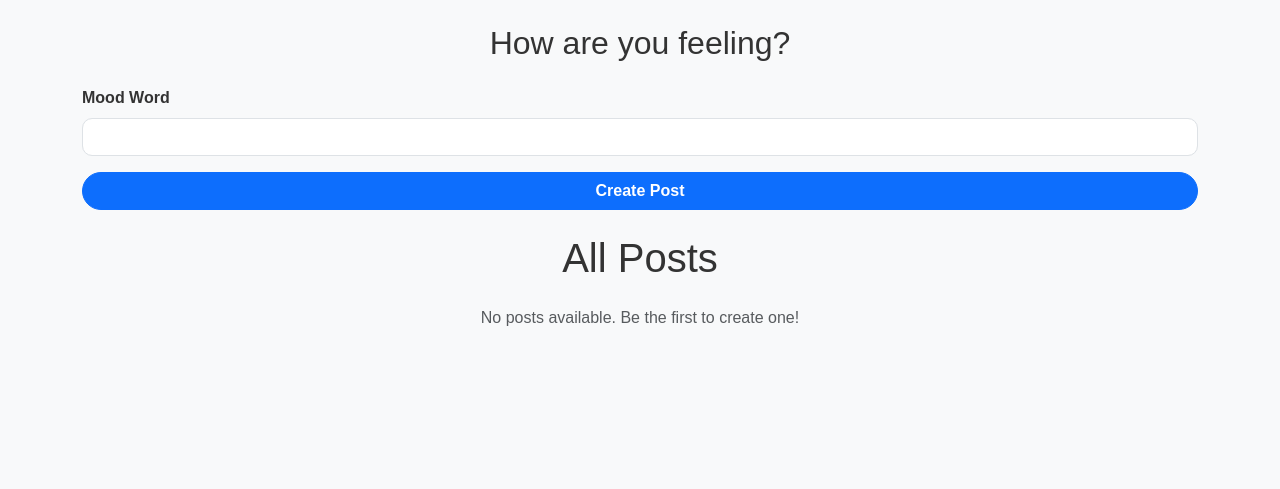
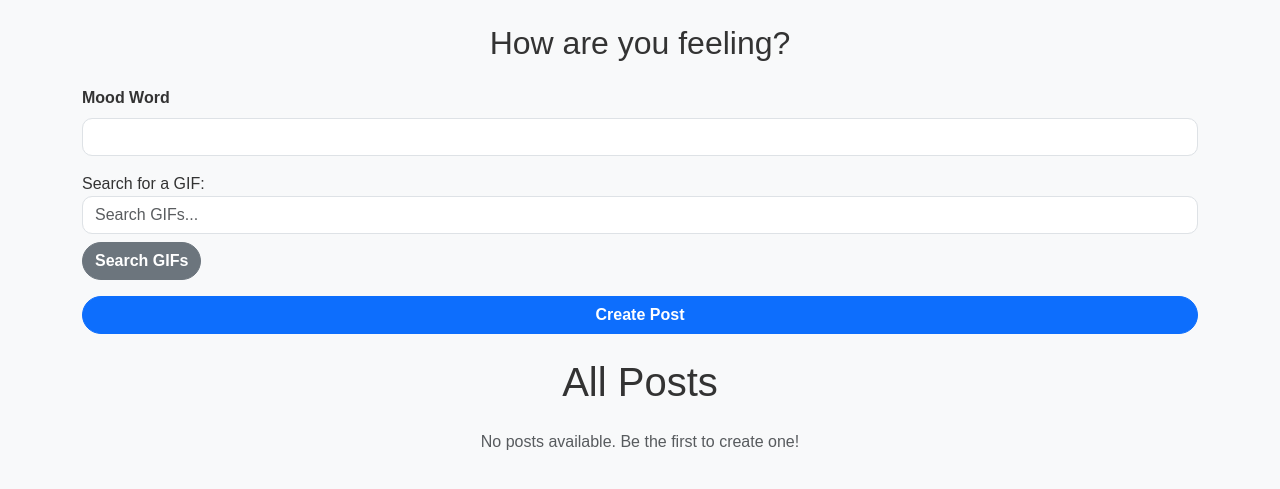
Before and after one commit to ogulcanzorba/One_Word_Mood, a Rails app: page /posts in a window 1280 px wide. Shown: the part 65-554 px from the top of the page. Run offline with Rails 7, Linux system fonts and the light colour scheme; data that the repository does not hold is empty; some libraries are stand-ins or nearby versions.

Commit message:
gif feature added
from now on you can use the GIPHY API to choose your gif and post it with your one word to express your mood

```diff
--- a/app/controllers/application_controller.rb
+++ b/app/controllers/application_controller.rb
@@ -5,6 +5,11 @@ class ApplicationController < ActionController::Base
   # Only allow modern browsers supporting webp images, web push, badges, import maps, CSS nesting, and CSS :has.
   allow_browser versions: :modern  # Commented out or ensure this method is defined
 
+  respond_to :json
+  def search_gif
+    # Your logic
+  end
+
   def configure_permitted_parameters
     devise_parameter_sanitizer.permit(:sign_up, keys: [:handle])
     devise_parameter_sanitizer.permit(:account_update, keys: [:handle])
--- a/app/controllers/posts_controller.rb
+++ b/app/controllers/posts_controller.rb
@@ -1,13 +1,41 @@
+require "net/http"
+require "json"
 class PostsController < ApplicationController
   before_action :authenticate_user!, except: [:index, :show]
   before_action :set_post, only: [:edit, :update, :destroy, :same_mood, :undo_same_mood]
 
-
+  GIPHY_API_KEY = "BdsOE5YV7jCUVT4vg8sxsHHF6ZzW8czO"
   def index
     @post = Post.new # For the new post form
     @posts = Post.includes(:user).order(updated_at: :desc).page(params[:page]).per(4)
     Rails.logger.warn("No posts found") if @posts.empty?
   end
+
+  def search_gif
+    search_query = params[:query]
+
+    if search_query.blank?
+      render json: { error: "Query cannot be blank" }, status: :bad_request
+      return
+    end
+
+    url = URI("https://api.giphy.com/v1/gifs/search?api_key=#{GIPHY_API_KEY}&q=#{CGI.escape(search_query)}&limit=4")
+
+    begin
+      response = Net::HTTP.get(url)
+      gifs = JSON.parse(response)["data"]
+
+      render json: gifs.map { |gif| { url: gif["images"]["fixed_height"]["url"], title: gif["title"] } }
+    rescue JSON::ParserError => e
+      Rails.logger.error("Failed to parse Giphy API response: #{e.message}")
+      render json: { error: "Failed to fetch GIFs from Giphy" }, status: :internal_server_error
+    rescue StandardError => e
+      Rails.logger.error("Unexpected error: #{e.message}")
+      render json: { error: "Unexpected server error" }, status: :internal_server_error
+    end
+  end
+
+
 
   def show
     @post = Post.find_by(id: params[:id])
@@ -24,7 +52,7 @@ class PostsController < ApplicationController
     @post.user = current_user # Assign the current user to the post
 
     if @post.save
-      redirect_to posts_path, notice: 'Post successfully created.' # Redirect to index to display posts
+      redirect_to posts_path, notice: "Post successfully created." # Redirect to index to display posts
     else
       @posts = Post.page(params[:page]).per(4) # Adjust number per page as needed
       render :index # If validation fails, show the index with the form again
@@ -55,9 +83,9 @@ class PostsController < ApplicationController
 
     if @post
       @post.destroy
-      redirect_to posts_path, notice: 'Post was successfully deleted.'
+      redirect_to posts_path, notice: "Post was successfully deleted."
     else
-      redirect_to posts_path, alert: 'You are not authorized to delete this post.'
+      redirect_to posts_path, alert: "You are not authorized to delete this post."
     end
   end
 
@@ -96,6 +124,6 @@ class PostsController < ApplicationController
   end
 
   def post_params
-    params.require(:post).permit(:mood_word, :content)
+    params.require(:post).permit(:mood_word, :content, :gif_url)
   end
 end
--- a/app/javascript/application.js
+++ b/app/javascript/application.js
@@ -1,5 +1,7 @@
 // Configure your import map in config/importmap.rb. Read more: https://github.com/rails/importmap-rails
 //= require rails-ujs
+import * as ActiveStorage from "@rails/activestorage";
+ActiveStorage.start();
 import "@hotwired/turbo-rails"
 import "@rails/ujs";// Rails UJS modülünü içeri aktarır
 Rails.start()
--- a/app/views/posts/_card.html.erb
+++ b/app/views/posts/_card.html.erb
@@ -24,6 +24,9 @@
     <div class="card-body">
       <h5 class="card-title">Mood Word</h5>
       <p class="card-text"><%= post.mood_word || "No Mood Word" %></p>
+      <% if post.gif_url.present? %>
+        <img src="<%= post.gif_url %>" alt="Mood GIF" class="img-fluid">
+      <% end %>
     </div>
     <div class="card-footer">
       <small class="text-muted">Created At: <%= post.created_at.strftime("%B %d, %Y at %I:%M %p") %></small>
--- a/app/views/posts/_form.html.erb
+++ b/app/views/posts/_form.html.erb
@@ -1,4 +1,5 @@
-<%= form_for @post do |f| %>
+<%= form_for @post,local: true do |f| %>
+  <%= f.hidden_field :gif_url %>
   <%= f.label :mood_word %>
   <%= f.text_field :mood_word %>
   <% if @post.errors[:mood_word].any? %>
--- a/app/views/posts/index.html.erb
+++ b/app/views/posts/index.html.erb
@@ -14,8 +14,17 @@
 
   <div class="mb-3">
     <%= form.label :mood_word, "Mood Word", class: "form-label" %>
-    <%= form.text_field :mood_word, class: "form-control" %>
+    <%= form.text_field :mood_word, class: "form-control", id: "mood_word_input" %>
   </div>
+
+  <div id="gif_search" class="mb-3">
+    <label for="gif_search_input">Search for a GIF:</label>
+    <input type="text" id="gif_search_input" class="form-control" placeholder="Search GIFs..." />
+    <button type="button" id="search_gif_button" class="btn btn-secondary mt-2">Search GIFs</button>
+    <div id="gif_results" class="mt-2"></div>
+  </div>
+
+  <%= form.hidden_field :gif_url, id: "gif_url" %>
 
   <div class="d-grid gap-2">
     <%= form.submit "Create Post", class: "btn btn-primary" %>
@@ -33,4 +42,49 @@
 <% else %>
   <p class="text-center text-muted">No posts available. Be the first to create one!</p>
 <% end %>
+
 <%= paginate @posts %>
+
+<script>
+    document.getElementById('search_gif_button').addEventListener('click', function () {
+        let searchTerm = document.getElementById('gif_search_input').value;
+
+        if (searchTerm.length >= 3) {
+            fetch(`/posts/search_gif?query=${searchTerm}`)
+              .then(response => {
+                    if (!response.ok) {
+                        throw new Error(`HTTP error! Status: ${response.status}`);
+                    }
+                    return response.json();
+                })
+                .then(data => {
+                    let gifResults = document.getElementById('gif_results');
+                    gifResults.innerHTML = ""; // Clear previous results
+
+                    data.forEach(gif => {
+                        let gifImg = document.createElement('img');
+                        gifImg.src = gif.url;
+                        gifImg.alt = gif.title;
+                        gifImg.style.width = "100px";
+                        gifImg.style.cursor = "pointer";
+                        gifImg.classList.add("gif-option");
+
+                        gifImg.addEventListener('click', function () {
+                            document.getElementById('gif_url').value = gif.url; // Set hidden field
+                            document.querySelectorAll('.gif-option').forEach(img => img.style.border = "none");
+                            gifImg.style.border = "2px solid blue"; // Highlight selected GIF
+                        });
+
+                        gifResults.appendChild(gifImg);
+                    });
+                })
+                .catch(error => {
+                    let gifResults = document.getElementById('gif_results');
+                    gifResults.innerHTML = `<p class="text-danger">Error fetching GIFs: ${error.message}</p>`;
+                    console.error("Fetch Error:", error);
+                });
+        } else {
+            alert("Please enter at least 3 characters to search for GIFs.");
+        }
+    });
+</script>
--- a/app/views/users/edit_avatar.html.erb
+++ b/app/views/users/edit_avatar.html.erb
@@ -1,5 +1,3 @@
-edit_avatar.html.erb:
-
 <div class="container mt-5">
   <h2 class="text-center section-title">Change Your Profile Picture</h2>
 
--- a/app/views/users/edit_handle.html.erb
+++ b/app/views/users/edit_handle.html.erb
@@ -1,5 +1,3 @@
-edit_handle.html.erb:
-
 <div class="container mt-5">
   <h2 class="text-center section-title">Change Your Handle</h2>
 
--- a/config/importmap.rb
+++ b/config/importmap.rb
@@ -1,4 +1,4 @@
 # Pin npm packages by running ./bin/importmap
-
+pin "@rails/activestorage", to: "activestorage.esm.js"
 pin "application"
 pin "@rails/ujs", to: "@rails--ujs.js" # @7.1.3
--- a/config/routes.rb
+++ b/config/routes.rb
@@ -3,9 +3,9 @@ Rails.application.routes.draw do
 
   # Devise custom sign-out route
   devise_scope :user do
-    get '/users/sign_out' => 'devise/sessions#destroy'
+    get "/users/sign_out" => "devise/sessions#destroy"
   end
-  get 'followed_posts', to: 'posts#followed_posts', as: 'followed_posts'
+  get "followed_posts", to: "posts#followed_posts", as: "followed_posts"
   # Root path
   root "posts#index"
 
@@ -17,27 +17,34 @@ Rails.application.routes.draw do
   get "manifest" => "rails/pwa#manifest", as: :pwa_manifest
 
   # Posts routes
-  resources :posts, except: [:new] do
+  get "/posts/new", to: "posts#new", as: "new_post"
+  resources :posts do
     member do
       post :same_mood
       delete :undo_same_mood
     end
+
+    collection do
+      get :search_gif
+    end
   end
+
+
 
   # Users routes
   resources :users, only: [:index, :show, :edit, :update] do
     member do
-      get 'edit_avatar', to: 'users#edit_avatar', as: :edit_avatar
-      patch 'update_avatar', to: 'users#update_avatar', as: :update_avatar
-      get 'edit_handle', to: 'users#edit_handle', as: :edit_handle
-      patch 'update_handle', to: 'users#update_handle', as: :update_handle
-      post 'follow'
-      delete 'unfollow'
-      get 'unfollow', to: 'users#unfollow'
+      get "edit_avatar", to: "users#edit_avatar", as: :edit_avatar
+      patch "update_avatar", to: "users#update_avatar", as: :update_avatar
+      get "edit_handle", to: "users#edit_handle", as: :edit_handle
+      patch "update_handle", to: "users#update_handle", as: :update_handle
+      post "follow"
+      delete "unfollow"
+      get "unfollow", to: "users#unfollow"
     end
 
     collection do
-      get 'profile'
+      get "profile"
     end
   end
 
--- /dev/null
+++ b/db/migrate/20241222064722_add_gif_url_to_posts.rb
@@ -0,0 +1,5 @@
+class AddGifUrlToPosts < ActiveRecord::Migration[7.2]
+  def change
+    add_column :posts, :gif_url, :string
+  end
+end
```
Also changed, not shown: app/services/giphy_service.rb (added, +23 -0 lines), app/views/users/profile.html.erb (+18 -1 lines), package.json (added, +17 -0 lines), Gemfile, Gemfile.lock, db/schema.rb, package-lock.json (added), 1 other file. Lines whose indentation alone changed are shown as unchanged.
